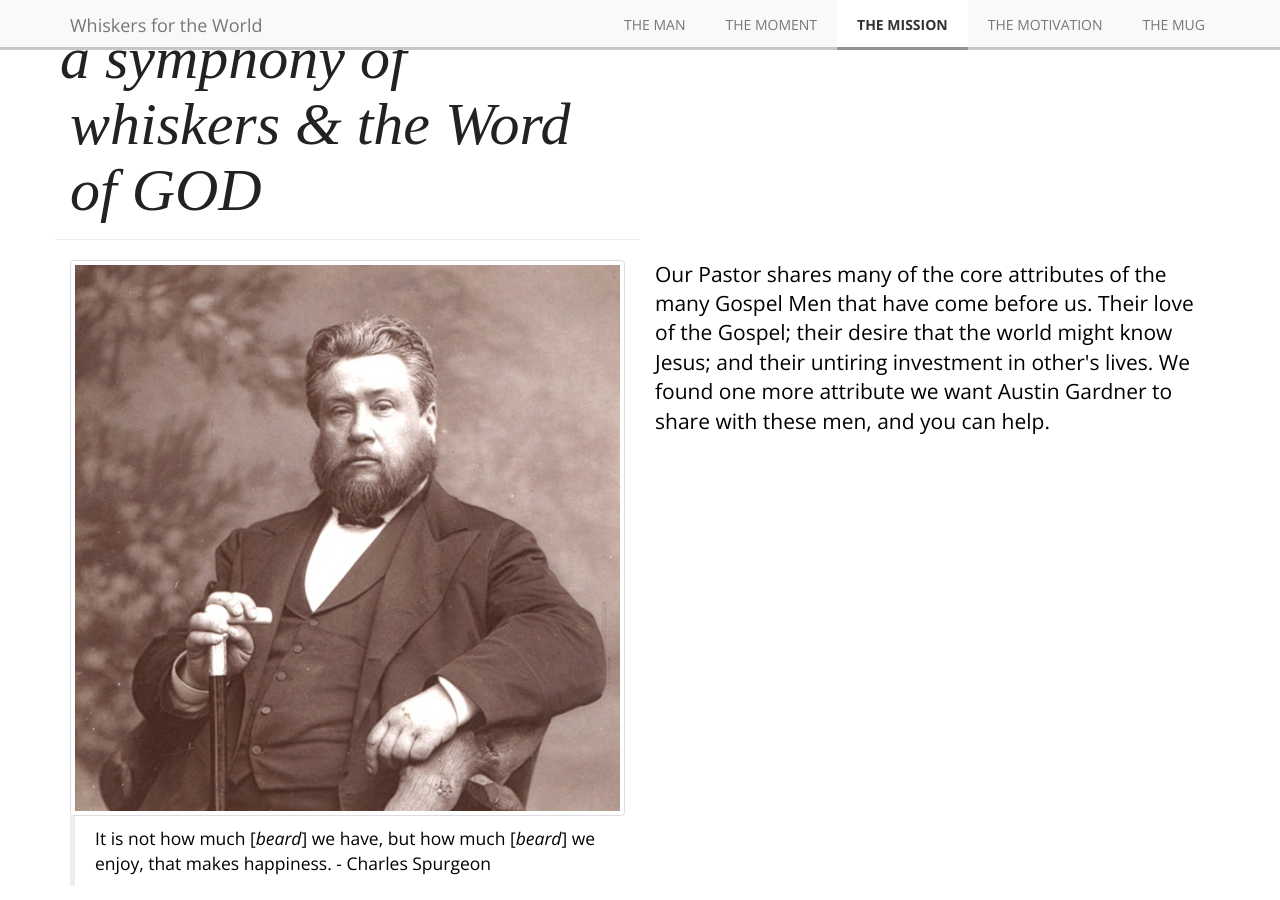
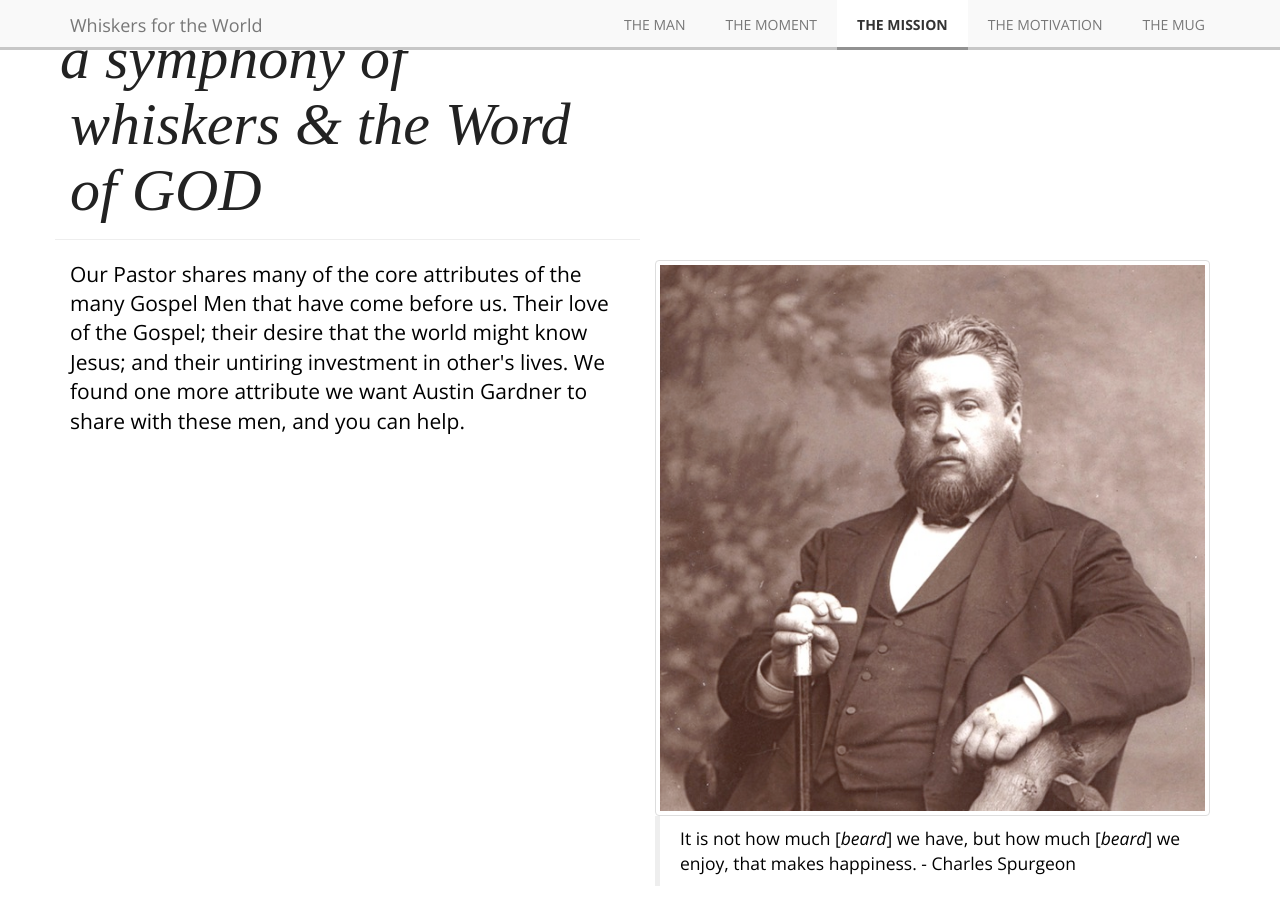
Before and after one commit to mcnully/WhiskersfortheWorld, a Jekyll site: the page built from index.html, in a window 1280 px wide and 900 px high, scrolled down 2518 px. Built offline with Jekyll 4.4.1, drawn with Linux system fonts in a browser that asks for light colours; nearby versions of some CDN libraries; some web fonts are replaced; Markdown is read by kramdown in place of the engine named in the settings.

Commit message:
flip image location

```diff
--- a/_includes/mission.html
+++ b/_includes/mission.html
@@ -8,16 +8,16 @@
 	<div class="col-xs-6 col-sm-6 col-md-6 col-lg-6">
 		<div class="row">
 			<div class="col-sm-12 col-lg-12">
+					<p class="lead">Our Pastor shares many of the core attributes of the many Gospel Men that have come before us. Their love of the Gospel; their desire that the world might know Jesus; and their untiring investment in other's lives. We found one more attribute we want Austin Gardner to share with these men, and you can help.</p>
+			</div>
+		</div><!-- /INNER ROW-FLUID-->
+	</div><!-- SPAN6-->
+	<div class="col-xs-6 col-sm-6 col-md-6 col-lg-6">
+		<div class="row">
+			<div class="col-sm-12 col-lg-12">
 <img src="images/spurgeon_chair.jpg" class="img-responsive img-thumbnail"/>
 <blockquote>It is not how much [<i>beard</i>] we have, but how much [<i>beard</i>] we enjoy, that makes happiness. - Charles Spurgeon</blockquote>
 			</div>
 		</div><!-- /INNER ROW-FLUID-->
 	</div>
-	<div class="col-xs-6 col-sm-6 col-md-6 col-lg-6">
-		<div class="row">
-			<div class="col-sm-12 col-lg-12">
-					<p class="lead">Our Pastor shares many of the core attributes of the many Gospel Men that have come before us. Their love of the Gospel; their desire that the world might know Jesus; and their untiring investment in other's lives. We found one more attribute we want Austin Gardner to share with these men, and you can help.</p>
-			</div>
-		</div><!-- /INNER ROW-FLUID-->
-	</div><!-- SPAN6-->
 </div>
```
